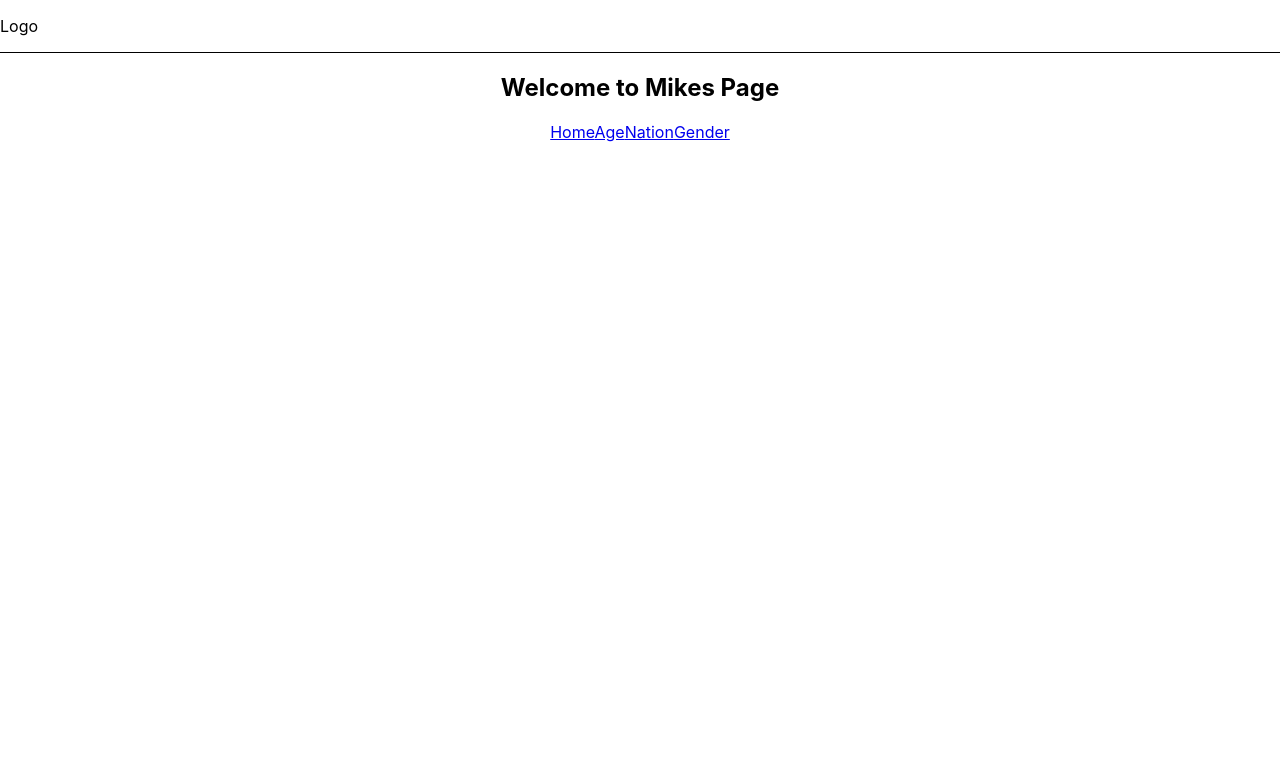
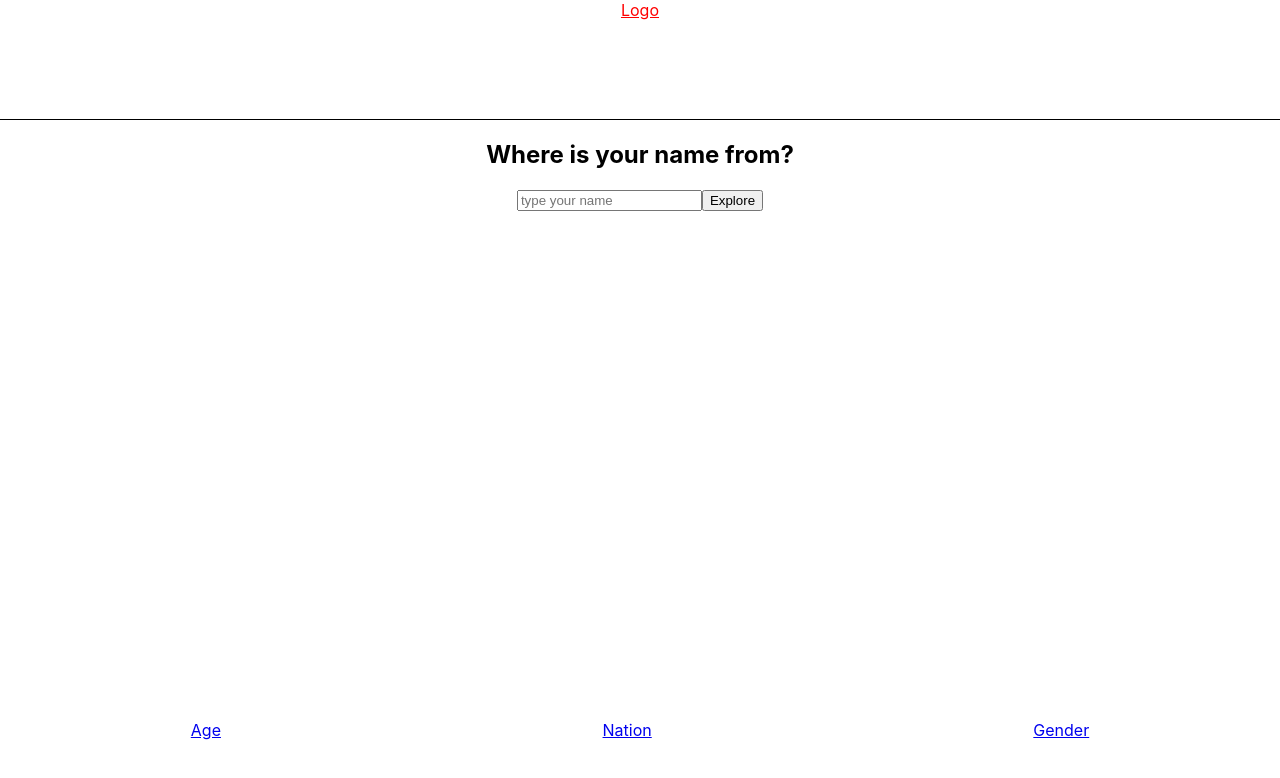
Before and after one commit to mikemangas/your-names-nation, a React (Create React App) app: page / in a window 1280 px wide. Shown: the top 778 px of the page. Built offline with nearby package versions, Linux system fonts and the light colour scheme.

Commit message:
create footer and main component

```diff
--- a/src/App.css
+++ b/src/App.css
@@ -1,20 +1,19 @@
 .App {
   text-align: center;
+  display: grid;
+  grid-template-rows: 15vh auto 10vh;
+  height: 100vh;
 }
 
 .App__header {
   border-bottom: 1px solid black;
 }
 
-.App__navigation {
-  display: flex;
-  justify-content: space-between;
-}
-
 .App__navigation a.active {
   color: red;
 }
 
-.mike {
-  width: 50%;
+.Footer {
+  display: flex;
+  justify-content: space-around;
 }
--- a/src/App.js
+++ b/src/App.js
@@ -1,40 +1,18 @@
 import "./App.css";
-import { Switch, Route, NavLink } from "react-router-dom";
-import Home from "./pages/Home";
-import Age from "./pages/Age";
-import Nation from "./pages/Nation";
-import Gender from "./pages/Gender";
+import { NavLink } from "react-router-dom";
+import Footer from "./components/Footer";
+import Main from "./components/Main";
 
 function App() {
   return (
     <div className="App">
       <header className="App__header">
         <nav className="App__navigation">
-          <p>Logo</p>
+          <NavLink to="/">Logo</NavLink>
         </nav>
       </header>
-      <main>
-        <Switch>
-          <Route path="/gender">
-            <Gender />
-          </Route>
-          <Route path="/nation">
-            <Nation />
-          </Route>
-          <Route path="/age">
-            <Age />
-          </Route>
-          <Route path="/">
-            <Home />
-          </Route>
-        </Switch>
-      </main>
-      <footer>
-        <NavLink to="/">Home</NavLink>
-        <NavLink to="/age">Age</NavLink>
-        <NavLink to="/nation">Nation</NavLink>
-        <NavLink to="/gender">Gender</NavLink>
-      </footer>
+      <Main />
+      <Footer />
     </div>
   );
 }
--- /dev/null
+++ b/src/components/Footer.js
@@ -0,0 +1,11 @@
+import { NavLink } from "react-router-dom";
+
+export default function Footer() {
+  return (
+    <footer className="Footer">
+      <NavLink to="/age">Age</NavLink>
+      <NavLink to="/nation">Nation</NavLink>
+      <NavLink to="/gender">Gender</NavLink>
+    </footer>
+  );
+}
--- /dev/null
+++ b/src/components/Main.js
@@ -0,0 +1,32 @@
+import { Switch, Route } from "react-router-dom";
+import Gender from "../pages/Gender";
+import Nation from "../pages/Nation";
+import Age from "../pages/Age";
+import home from "../pages/Home";
+import Home from "../pages/Home";
+
+// import Home from "./pages/Home";
+// import Age from "./pages/Age";
+// import Nation from "./pages/Nation";
+// import Gender from "./pages/Gender";
+
+export default function Main() {
+  return (
+    <main>
+      <Switch>
+        <Route path="/gender">
+          <Gender />
+        </Route>
+        <Route path="/nation">
+          <Nation />
+        </Route>
+        <Route path="/age">
+          <Age />
+        </Route>
+        <Route path="/">
+          <Home />
+        </Route>
+      </Switch>
+    </main>
+  );
+}
--- a/src/pages/Home.js
+++ b/src/pages/Home.js
@@ -1,7 +1,11 @@
 export default function Home() {
   return (
     <>
-      <h2>Welcome to Mikes Page</h2>
+      <h2>Where is your name from?</h2>
+      <form className="submitForm">
+        <input placeholder="type your name" type="text"></input>
+        <button type="submit">Explore</button>
+      </form>
     </>
   );
 }
```
